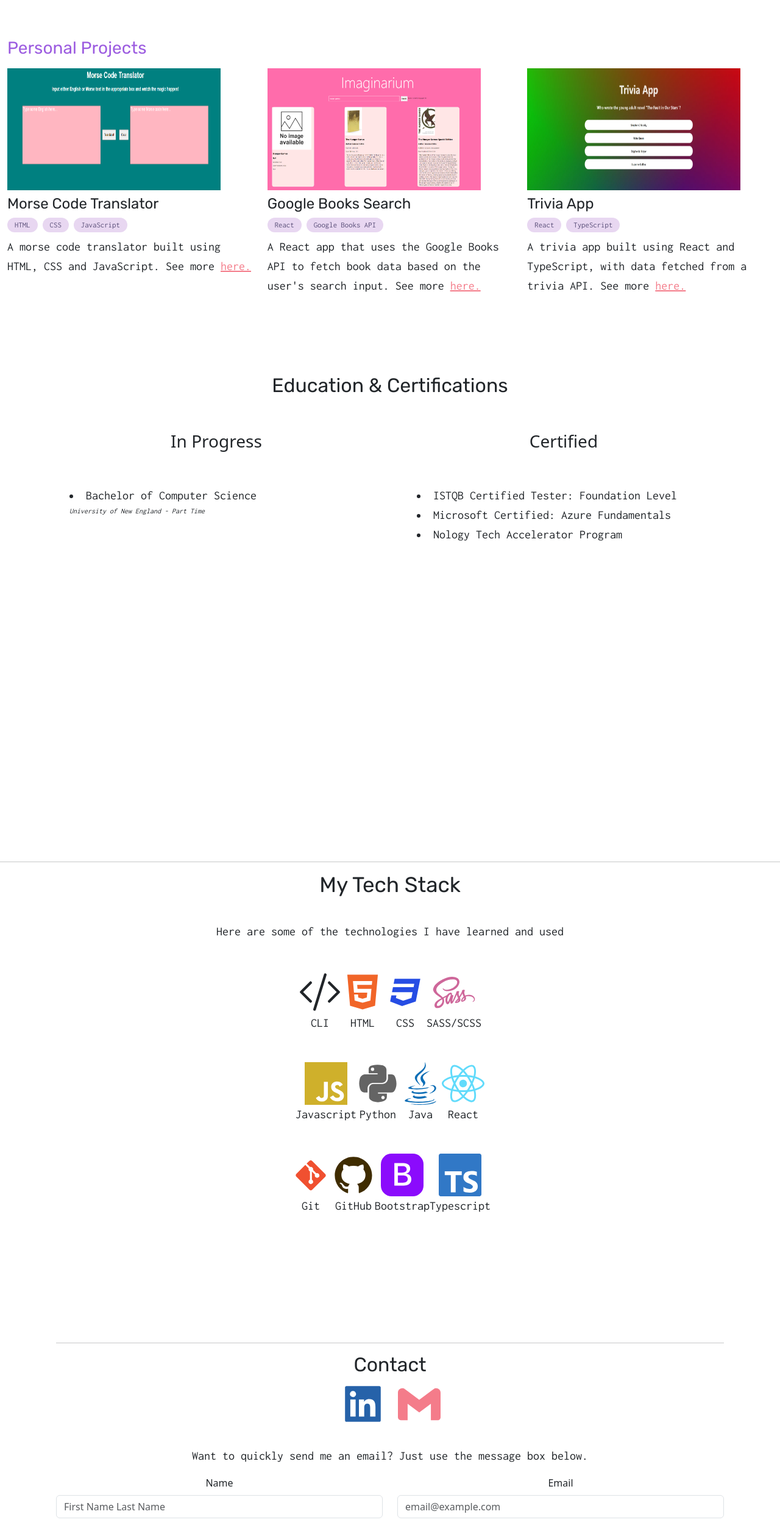
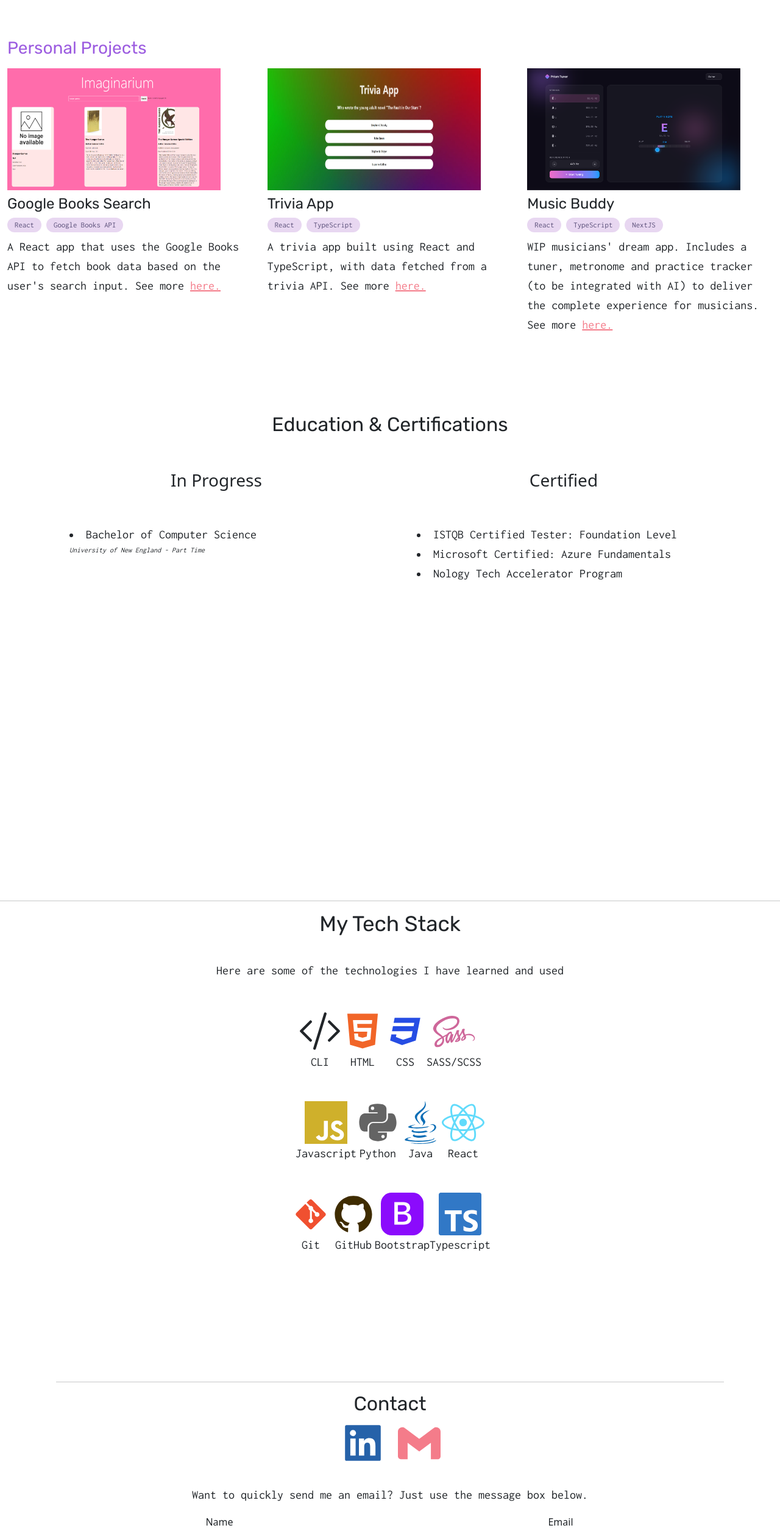
Before and after one commit to liii-p/portfolio, a Next.js app: page /portfolio/ in a window 1280 px wide. Shown: the part 2981-5487 px from the top of the page at 61% size. Built offline with nearby package versions, Linux system fonts and the light colour scheme.

Commit message:
Add Music Buddy project and update placeholder in Contact form

```diff
--- a/src/Components/Contact/Contact.jsx
+++ b/src/Components/Contact/Contact.jsx
@@ -70,7 +70,7 @@ const Contact = () => {
               <Form.Group as={Col} className="mb-3" controlId="formName">
                 <Form.Label>Name</Form.Label>
                 <Form.Control
-                  placeholder="First Name Last Name"
+                  placeholder="Your name here..."
                   name="name"
                   required
                 />
--- a/src/Components/Projects/Projects.jsx
+++ b/src/Components/Projects/Projects.jsx
@@ -2,6 +2,7 @@ import React from "react";
 import MorseCode from "../../Images/morse-code.png";
 import GoogleBooks from "../../Images/google-books.png";
 import Trivia from "../../Images/trivia-question-1a.webp";
+import MusicBuddy from "../../Images/tuner-selection-v2.png";
 import styles from "../Projects/Projects.module.scss";
 import Container from "react-bootstrap/Container";
 import Row from "react-bootstrap/Row";
@@ -27,14 +28,6 @@ const PROFESSIONAL_PROJECTS = [
 
 const PERSONAL_PROJECTS = [
   {
-    title: "Morse Code Translator",
-    image: MorseCode,
-    tags: ["HTML", "CSS", "JavaScript"],
-    description:
-      "A morse code translator built using HTML, CSS and JavaScript.",
-    link: "https://github.com/liii-p/morse-code",
-  },
-  {
     title: "Google Books Search",
     image: GoogleBooks,
     tags: ["React", "Google Books API"],
@@ -49,6 +42,14 @@ const PERSONAL_PROJECTS = [
     description:
       "A trivia app built using React and TypeScript, with data fetched from a trivia API.",
     link: "https://github.com/liii-p/trivia-app",
+  },
+  {
+    title: "Music Buddy",
+    image: MusicBuddy,
+    tags: ["React", "TypeScript", "NextJS"],
+    description:
+      "WIP musicians' dream app. Includes a tuner, metronome and practice tracker (to be integrated with AI) to deliver the complete experience for musicians.",
+    link: "https://github.com/liii-p/music-buddy",
   },
 ];
 
@@ -84,7 +85,7 @@ const Projects = () => {
         <Row>
           {PERSONAL_PROJECTS.map((project) => (
             <Col lg={4} key={project.title} className={styles.project__card}>
-              <img src={project.image.src} width={350} height={200}/>
+              <img src={project.image.src} width={350} height={200} />
               <h4>{project.title}</h4>
               <div className={styles.project__tags}>
                 {project.tags.map((tag) => (
```
Also changed, not shown: src/Images/tuner-selection-v2.png (added).
